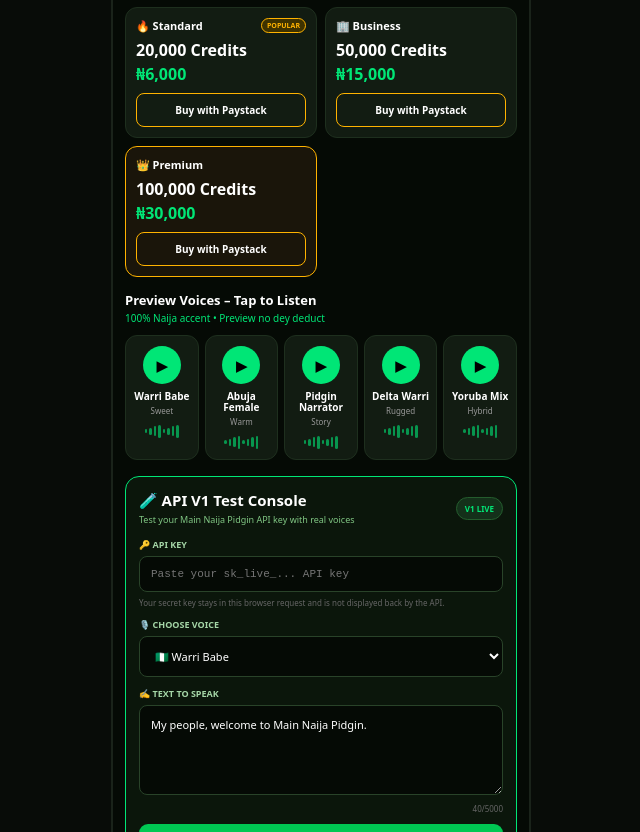
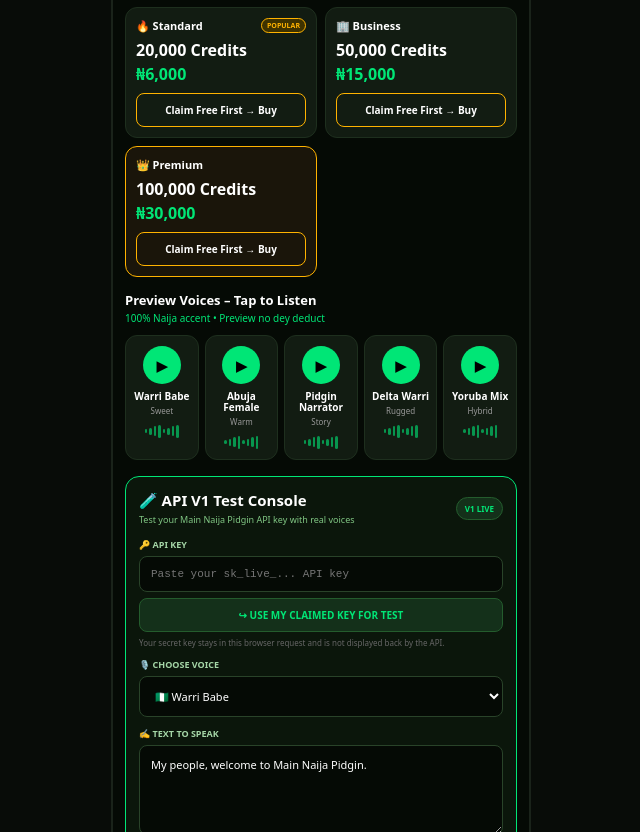
Before and after one commit to tapbombaai-glitch/main-naija-pidgin, a Next.js app: page /marketplace in a window 1280 px wide. Shown: the part 659-1491 px from the top of the page, without its empty margins (319-959 px from the left). Built offline with nearby package versions, Linux system fonts and the light colour scheme; no server answers; the database is empty.

Commit message:
Update page.tsx

```diff
--- a/app/marketplace/page.tsx
+++ b/app/marketplace/page.tsx
@@ -39,7 +39,10 @@ export default function Marketplace() {
   const [paidLeft, setPaidLeft] = useState(0);
   const [creditsLeft, setCreditsLeft] = useState(0);
 
-  const [loading, setLoading] = useState(false);
+  // FIXED: Split loading - Free and Buy no longer block each other
+  const [claimLoading, setClaimLoading] = useState(false);
+  const [buyingId, setBuyingId] = useState<string | null>(null);
+
   const [voices, setVoices] = useState<Voice[]>([]);
   const [playingId, setPlayingId] = useState<string | null>(null);
   // API V1 TEST CONSOLE
@@ -241,7 +244,7 @@ export default function Marketplace() {
       showToast("Use Chairman Login for the Chairman account.", "error");
       return;
     }
-    setLoading(true);
+    setClaimLoading(true);
     try {
       const { data: { session } } = await supabase.auth.getSession();
       if (!session?.access_token) {
@@ -260,6 +263,8 @@ export default function Marketplace() {
 
       if (data.api_key) {
         setRealKey(data.api_key);
+        // FIXED: Auto-fill Test Console so Test button go work immediately
+        setTestApiKey(data.api_key);
         setApiKey(data.key_prefix || "");
         setFreeLeft(Number(data.free_requests_remaining ?? data.free_credits ?? 1000));
         setPaidLeft(Number(data.paid_requests_remaining || 0));
@@ -279,7 +284,7 @@ export default function Marketplace() {
       console.error("Free key error:", error);
       showToast("Connection failed. Please try again.", "error");
     } finally {
-      setLoading(false);
+      setClaimLoading(false);
     }
   }
 
@@ -293,8 +298,13 @@ export default function Marketplace() {
       showToast("Use Chairman Login for the Chairman account.", "error");
       return;
     }
+    // FIXED: Tell user clearly if dem never claim Free first
+    if (!apiKey) {
+      showToast("Claim your 1,000 Free Credits first to activate your account, then Buy.", "error");
+      return;
+    }
 
-    setLoading(true);
+    setBuyingId(packageId);
     try {
       const { data: { session } } = await supabase.auth.getSession();
       if (!session?.access_token) {
@@ -315,13 +325,9 @@ export default function Marketplace() {
       console.error("Paystack error:", error);
       showToast("Connection failed. Please try again.", "error");
     } finally {
-      setLoading(false);
+      setBuyingId(null);
     }
   }
-
-  // =====================================================
-  // CUSTOMER API V1 TEST CONSOLE
-  // =====================================================
 
   async function testCustomerV1() {
     setTestError("");
@@ -397,8 +403,6 @@ export default function Marketplace() {
         typeof data.credits.remaining !== "undefined"
       ) {
         setTestRemaining(Number(data.credits.remaining));
-
-        // Keep the Marketplace credit display in sync.
         setCreditsLeft(Number(data.credits.remaining));
 
         if (testVoice === "warri-babe") {
@@ -416,7 +420,6 @@ export default function Marketplace() {
         );
       }
 
-      // Automatically play the generated voice.
       const audio = new Audio(audioUrl);
 
       audio.onended = () => {
@@ -511,10 +514,7 @@ export default function Marketplace() {
             <div style={{ marginTop: "12px", display: "grid", gridTemplateColumns: "1fr 1fr", gap: "7px" }}>
               <button
                 type="button"
-                onPointerUp={(event) => {
-                  event.preventDefault();
-                  openLogin("login");
-                }}
+                onClick={() => openLogin("login")}
                 style={{
                   border: "1px solid #00E676",
                   background: "#00C853",
@@ -523,6 +523,7 @@ export default function Marketplace() {
                   borderRadius: "9px",
                   fontSize: "10px",
                   fontWeight: "900",
+                  cursor: "pointer",
                 }}
               >
                 🔐 FREE API LOGIN
@@ -530,10 +531,7 @@ export default function Marketplace() {
 
               <button
                 type="button"
-                onPointerUp={(event) => {
-                  event.preventDefault();
-                  openLogin("signup");
-                }}
+                onClick={() => openLogin("signup")}
                 style={{
                   border: "1px solid #2E7D32",
                   background: "#0F1A0F",
@@ -542,6 +540,7 @@ export default function Marketplace() {
                   borderRadius: "9px",
                   fontSize: "10px",
                   fontWeight: "900",
+                  cursor: "pointer",
                 }}
               >
                 CREATE ACCOUNT
@@ -597,8 +596,8 @@ export default function Marketplace() {
             </div>
             <div style={{ fontSize: "22px", fontWeight: "900", color: "#00E676", marginTop: "4px" }}>1,000 FREE</div>
             <div style={{ fontSize: "10px", color: "#9E9E9E" }}>No card needed</div>
-            <button type="button" onClick={claimFree} disabled={loading} style={{ width: "100%", marginTop: "10px", background: "#00C853", color: "white", border: "none", padding: "10px", borderRadius: "8px", fontSize: "11px", fontWeight: "800" }}>
-              {loading ? "..." : user ? "Get 1,000 Free Credits →" : "Login to Get Free Credits →"}
+            <button type="button" onClick={claimFree} disabled={claimLoading} style={{ width: "100%", marginTop: "10px", background: "#00C853", color: "white", border: "none", padding: "10px", borderRadius: "8px", fontSize: "11px", fontWeight: "800", cursor: claimLoading ? "wait" : "pointer" }}>
+              {claimLoading ? "..." : user ? "Get 1,000 Free Credits →" : "Login to Get Free Credits →"}
             </button>
           </div>
 
@@ -611,8 +610,8 @@ export default function Marketplace() {
                 </div>
                 <div style={{ fontSize: "16px", fontWeight: "900", color: "white", marginTop: "6px" }}>{pkg.credits.toLocaleString()} Credits</div>
                 <div style={{ fontSize: "16px", fontWeight: "900", color: "#00E676", marginTop: "2px" }}>₦{pkg.price.toLocaleString()}</div>
-                <button type="button" onClick={() => buy(pkg.id)} disabled={loading} style={{ width: "100%", marginTop: "8px", background: "transparent", border: "1px solid #FFB300", color: "white", padding: "9px", borderRadius: "8px", fontSize: "10px", fontWeight: "800" }}>
-                  {loading ? "..." : "Buy with Paystack"}
+                <button type="button" onClick={() => buy(pkg.id)} disabled={buyingId !== null} style={{ width: "100%", marginTop: "8px", background: "transparent", border: "1px solid #FFB300", color: "white", padding: "9px", borderRadius: "8px", fontSize: "10px", fontWeight: "800", cursor: buyingId !== null ? "wait" : "pointer" }}>
+                  {buyingId === pkg.id ? "..." : apiKey ? "Buy with Paystack" : "Claim Free First → Buy"}
                 </button>
               </div>
             ))}
@@ -635,10 +634,6 @@ export default function Marketplace() {
             ))}
           </div>
         </div>
-
-        {/* =====================================================
-            CUSTOMER API V1 TEST CONSOLE
-        ====================================================== */}
 
         <div
           style={{
@@ -695,8 +690,6 @@ export default function Marketplace() {
             </div>
           </div>
 
-          {/* API KEY */}
-
           <div style={{ marginTop: "12px" }}>
             <div
               style={{
@@ -730,6 +723,32 @@ export default function Marketplace() {
               }}
             />
 
+            <button
+              type="button"
+              onClick={() => {
+                if (realKey) {
+                  setTestApiKey(realKey);
+                  showToast("✅ Your key don enter Test Console.");
+                } else {
+                  showToast("Your full key only show once when you claim it. Claim Free again if you never copy am.", "error");
+                }
+              }}
+              style={{
+                marginTop: "6px",
+                width: "100%",
+                background: "#14301A",
+                color: "#00E676",
+                border: "1px solid #245C2D",
+                padding: "9px",
+                borderRadius: "8px",
+                fontSize: "10px",
+                fontWeight: "800",
+                cursor: "pointer",
+              }}
+            >
+              ↪ USE MY CLAIMED KEY FOR TEST
+            </button>
+
             <div
               style={{
                 fontSize: "8px",
@@ -741,8 +760,6 @@ export default function Marketplace() {
               not displayed back by the API.
             </div>
           </div>
-
-          {/* VOICE */}
 
           <div style={{ marginTop: "10px" }}>
             <div
@@ -781,8 +798,6 @@ export default function Marketplace() {
               </option>
             </select>
           </div>
-
-          {/* TEXT */}
 
           <div style={{ marginTop: "10px" }}>
             <div
@@ -831,8 +846,6 @@ export default function Marketplace() {
             </div>
           </div>
 
-          {/* TEST BUTTON */}
-
           <button
             type="button"
             onClick={testCustomerV1}
@@ -858,8 +871,6 @@ export default function Marketplace() {
               ? "🎙️ GENERATING VOICE..."
               : "▶ TEST API & SPEAK"}
           </button>
-
-          {/* SUCCESS */}
 
           {testMessage && (
             <div
@@ -892,8 +903,6 @@ export default function Marketplace() {
             </div>
           )}
 
-          {/* ERROR */}
-
           {testError && (
             <div
               style={{
@@ -911,8 +920,6 @@ export default function Marketplace() {
               ❌ {testError}
             </div>
           )}
-
-          {/* AUDIO PLAYER */}
 
           {testAudio && (
             <div
```
